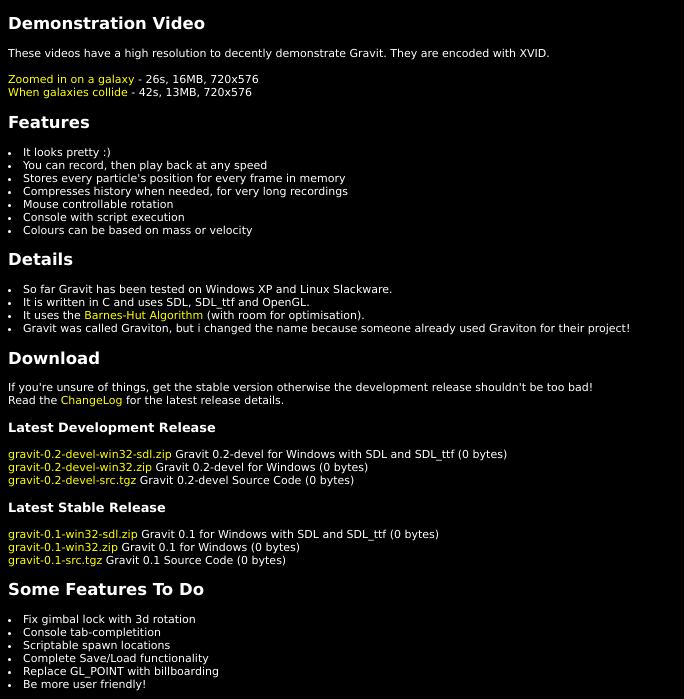
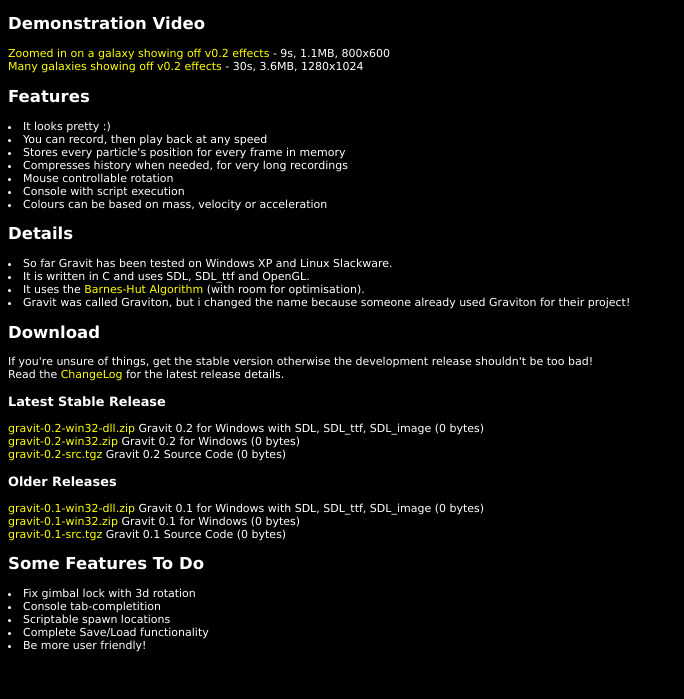
Before and after one commit to gak/gravit, a PHP site: page / in a window 1280 px wide. Shown: the part 495-1194 px from the top of the page, without its empty margins (0-684 px from the left). After the commit the page ends 1147 px from the top, so only its background shows below. Run offline with PHP 8.4, Linux system fonts and the light colour scheme; data that the repository does not hold is empty.

Commit message:
got rid of dlog updated README updated www/index.php
git-svn-id: svn://gakman.com/gravit/trunk@61 60970b36-f649-e149-802f-859a9d0a703e

```diff
--- a/www/index.php
+++ b/www/index.php
@@ -56,10 +56,8 @@
 
 <h2>Demonstration Video</h2>
 
-These videos have a high resolution to decently demonstrate Gravit. They are encoded with XVID.<br><br>
-
-<a href="video/gravit-001.avi">Zoomed in on a galaxy</a> - 26s, 16MB, 720x576<br>
-<a href="video/gravit-002.avi">When galaxies collide</a> - 42s, 13MB, 720x576<br>
+<a href="video/gravit-001.avi">Zoomed in on a galaxy showing off v0.2 effects</a> - 9s, 1.1MB, 800x600<br>
+<a href="video/gravit-002.avi">Many galaxies showing off v0.2 effects</a> - 30s, 3.6MB, 1280x1024<br>
 
 <h2>Features</h2>
 <li>It looks pretty :)</li>
@@ -68,7 +66,7 @@
 <li>Compresses history when needed, for very long recordings</li>
 <li>Mouse controllable rotation</li>
 <li>Console with script execution</li>
-<li>Colours can be based on mass or velocity</li>
+<li>Colours can be based on mass, velocity or acceleration</li>
 
 <h2>Details</h2>
 <li>So far Gravit has been tested on Windows XP and Linux Slackware.</li>
@@ -91,7 +89,10 @@
 
 function showFiles($ver) {
 
-	showFile("gravit-$ver-win32-sdl.zip", "Gravit $ver for Windows with SDL and SDL_ttf");
+	if ($vel == "0.1")
+		showFile("gravit-$ver-win32-sdl.zip", "Gravit $ver for Windows with SDL and SDL_ttf");
+	else
+		showFile("gravit-$ver-win32-dll.zip", "Gravit $ver for Windows with SDL, SDL_ttf, SDL_image");
 	showFile("gravit-$ver-win32.zip", "Gravit $ver for Windows");
 	showFile("gravit-$ver-src.tgz", "Gravit $ver Source Code");
 
@@ -103,10 +104,11 @@
 
 }
 
-showFileHeading("Latest Development Release");
-showFiles("0.2-devel");
 
 showFileHeading("Latest Stable Release");
+showFiles("0.2");
+
+showFileHeading("Older Releases");
 showFiles("0.1");
 
 ?>
@@ -116,7 +118,6 @@
 <li>Console tab-completition</li>
 <li>Scriptable spawn locations</li>
 <li>Complete Save/Load functionality</li>
-<li>Replace GL_POINT with billboarding</li>
 <li>Be more user friendly!</li>
 </body>
 
```
Also changed, not shown: 6 other files.
